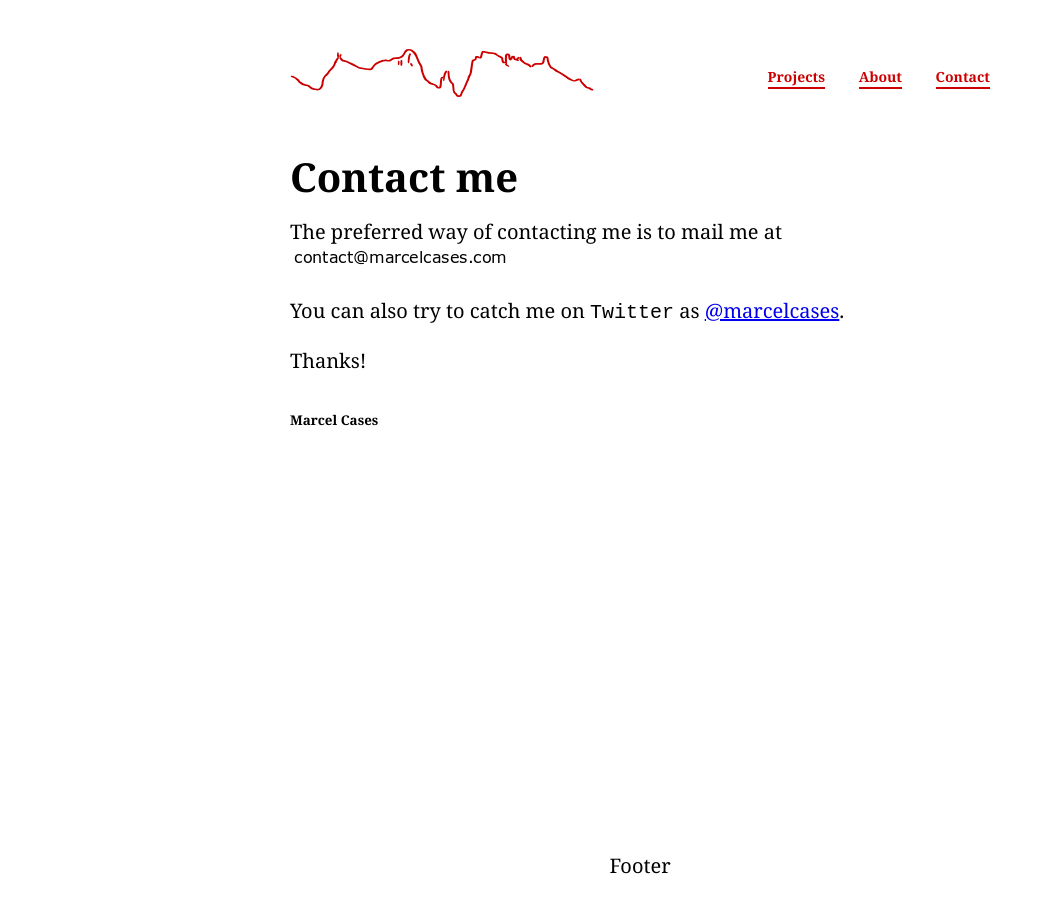
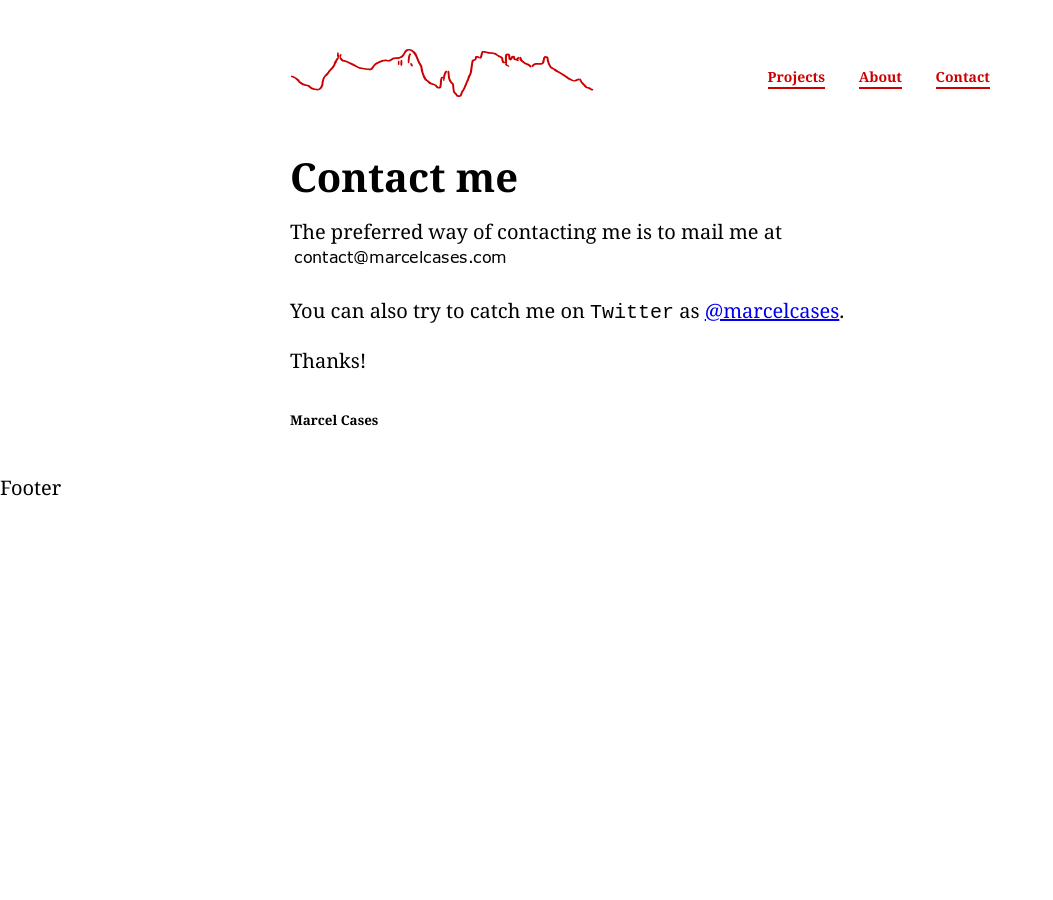
Before and after one commit to marcelcases/marcelcases.github.io, a Jekyll site: the page built from contact.markdown, in a window 1280 px wide. Shown: the whole page, without its empty margins (0-1053 px from the left). Built offline with Jekyll 4.4.1, drawn with Linux system fonts in a browser that asks for light colours; comment, search, counter and statistics services are not loaded.

Commit message:
Update footer.html

```diff
--- a/_includes/footer.html
+++ b/_includes/footer.html
@@ -1,15 +1,2 @@
-<style>
-.footer {
-    position: absolute;
-    left: 0;
-    bottom: 0;
-    width: 100%;
-    background-color: transparent;
-    color: black;
-    text-align: center;
-}
-</style>
 
-<div class="footer">
-  <p>Footer</p>
-</div>
+Footer
```
